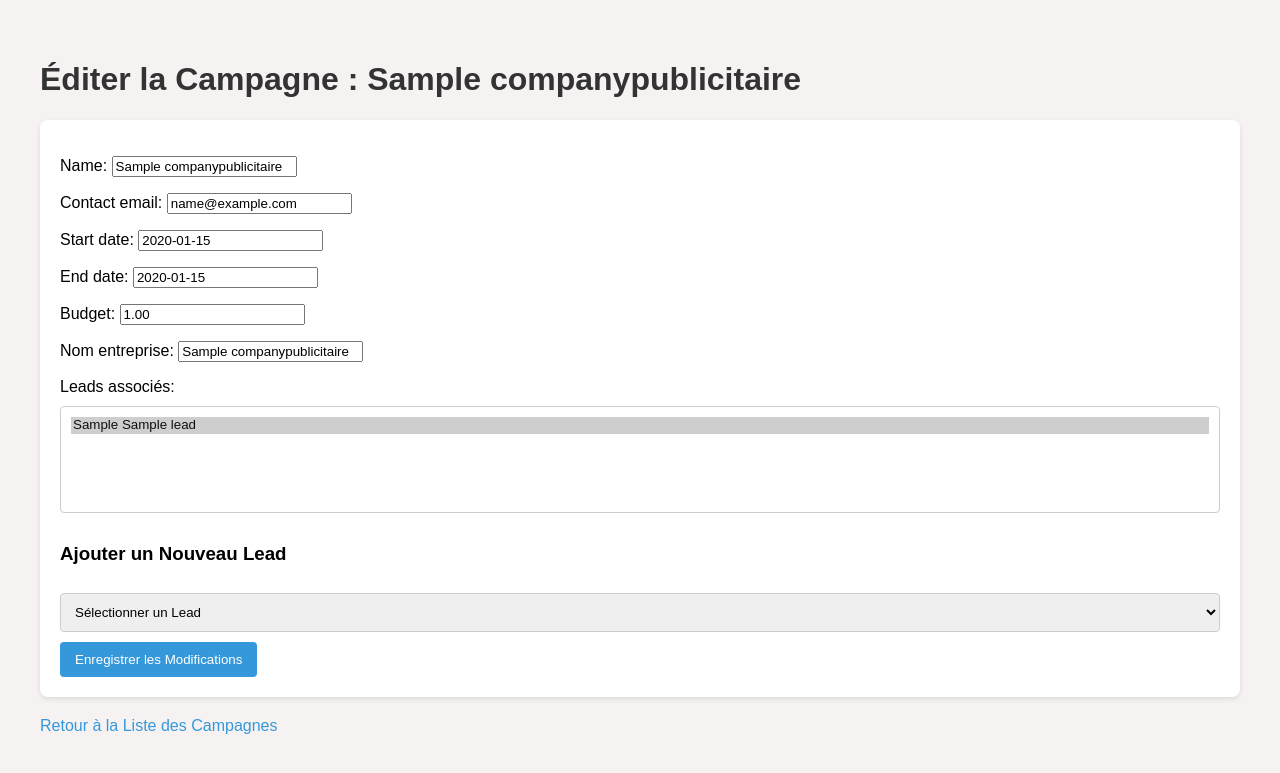
After one commit to ghizlane112/CRRM, a Django app: page /campaigns/edit/1/ in a window 1280 px wide. The commit adds this page. Shown: the top 773 px of the page. Run offline with Django 5.2, Linux system fonts and the light colour scheme; tables that the repository leaves empty hold one stand-in row (values such as "Sample post"); parts of the project's set-up code (start-up, migrations or seed data) failed here and were passed over.

Commit message:
ajouter la partie de editer dans campagne

```diff
--- a/Cenv/Projet/campaigns/forms.py
+++ b/Cenv/Projet/campaigns/forms.py
@@ -1,12 +1,11 @@
 from django import forms
 from .models import CompanyPublicitaire
-from lead.models import Lead  # Import du modèle Lead
+from lead.models import Lead
 
 class CampaignForm(forms.ModelForm):
-    # Utiliser une liste déroulante pour les leads
     leads = forms.ModelMultipleChoiceField(
-        queryset=Lead.objects.filter(is_deleted=False),  # Exclure les leads supprimés
-        widget=forms.SelectMultiple(attrs={'class': 'form-control'}),  # Sélection multiple
+        queryset=Lead.objects.filter(is_deleted=False),
+        widget=forms.SelectMultiple(attrs={'class': 'form-control', 'size': '5'}),  # Taille augmentée pour plus de visibilité
         required=False,
         label='Leads associés'
     )
@@ -15,12 +14,9 @@ class CampaignForm(forms.ModelForm):
         model = CompanyPublicitaire
         fields = ['name', 'contact_email', 'start_date', 'end_date', 'budget', 'nom_entreprise', 'leads']
 
-
-
-
     def save(self, commit=True):
         instance = super().save(commit=False)
         if commit:
             instance.save()
-            self.save_m2m()  # Sauvegarder les relations Many-to-Many
+            self.save_m2m()
         return instance
--- a/Cenv/Projet/campaigns/urls.py
+++ b/Cenv/Projet/campaigns/urls.py
@@ -7,4 +7,6 @@ urlpatterns = [
     path('add-campaign/', views.add_campaign, name='add_campaign'),
  path('export-campaigns/', views.export_campaigns, name='export_campaigns'),  # Vérifiez cette ligne
   path('export-campaigns-pdf/', views.export_campaigns_pdf, name='export_campaigns_pdf'),  # Ajoutez cette ligne
+        path('campaigns/edit/<int:campaign_id>/', views.edit_campaign, name='edit_campaign'),
+
  ]
--- a/Cenv/Projet/campaigns/views.py
+++ b/Cenv/Projet/campaigns/views.py
@@ -1,8 +1,9 @@
-from django.shortcuts import render
+
 from django.http import HttpResponse
 import openpyxl
+from django.http import HttpResponseRedirect
 # Create your views here.
-from django.shortcuts import render,redirect
+from django.shortcuts import render,redirect, get_object_or_404
 from .forms import CampaignForm
 from lead.models import Lead
 from .models import CompanyPublicitaire
@@ -24,11 +25,12 @@ def campaign_list(request):
 
 
 
+
 def add_campaign(request):
     if request.method == 'POST':
         form = CampaignForm(request.POST)
         if form.is_valid():
-            campaign = form.save()  # Sauvegarde la campagne et les relations Many-to-Many
+            form.save()
             return redirect('campaign_list')
     else:
         form = CampaignForm()
@@ -37,9 +39,6 @@ def add_campaign(request):
         'form': form,
     }
     return render(request, 'campaigns/add_campaign.html', context)
-
-
-
 
 def export_campaigns(request):
     # Créer un classeur Excel
@@ -130,3 +129,32 @@ def export_campaigns_pdf(request):
     response.write(buffer.read())
     buffer.close()
     return response
+
+
+
+def edit_campaign(request, campaign_id):
+    campaign = get_object_or_404(CompanyPublicitaire, id=campaign_id)
+    all_leads = Lead.objects.filter(is_deleted=False)  # Récupérer tous les leads
+
+    if request.method == 'POST':
+        form = CampaignForm(request.POST, instance=campaign)
+        new_lead_id = request.POST.get('new_lead')  # Récupérer le nouvel ID de lead
+        if form.is_valid():
+            form.save()  # Sauvegarder les modifications de la campagne
+
+            # Ajouter le nouvel lead s'il est sélectionné et n'est pas déjà présent
+            if new_lead_id:
+                lead = Lead.objects.get(id=new_lead_id)
+                if lead not in campaign.leads.all():  # Vérifier si le lead est déjà associé
+                    campaign.leads.add(lead)  # Ajouter le nouveau lead
+
+            return HttpResponseRedirect('/campaigns/')  # Rediriger vers la liste des campagnes
+    else:
+        form = CampaignForm(instance=campaign)
+
+    context = {
+        'form': form,
+        'all_leads': all_leads,  # Passer tous les leads au contexte
+        'campaign': campaign,  # Passer la campagne pour afficher le nom
+    }
+    return render(request, 'campaigns/edit_campaign.html', context)
--- /dev/null
+++ b/Cenv/Projet/templates/campaigns/edit_campaign.html
@@ -0,0 +1,69 @@
+<!DOCTYPE html>
+<html lang="fr">
+<head>
+    <meta charset="UTF-8">
+    <meta name="viewport" content="width=device-width, initial-scale=1.0">
+    <title>Éditer la Campagne</title>
+    <style>
+        body {
+            font-family: Arial, sans-serif;
+            margin: 20px;
+            padding: 20px;
+            background-color: #F6F2F2;
+        }
+        h1 {
+            color: #333;
+        }
+        form {
+            margin-bottom: 20px;
+            padding: 20px;
+            border-radius: 8px;
+            background-color: #fff;
+            box-shadow: 0 2px 5px rgba(0, 0, 0, 0.1);
+        }
+        .form-control {
+            width: 100%;
+            padding: 10px;
+            margin: 10px 0;
+            border: 1px solid #ccc;
+            border-radius: 4px;
+        }
+        button {
+            padding: 10px 15px;
+            color: #fff;
+            background-color: #3498db;
+            border: none;
+            border-radius: 4px;
+            cursor: pointer;
+        }
+        button:hover {
+            background-color: #2980b9;
+        }
+        a {
+            text-decoration: none;
+            color: #3498db;
+        }
+        a:hover {
+            text-decoration: underline;
+        }
+    </style>
+</head>
+<body>
+    <h1>Éditer la Campagne : {{ campaign.name }}</h1>
+    <form method="POST">
+        {% csrf_token %}
+        {{ form.as_p }}
+
+        <h3>Ajouter un Nouveau Lead</h3>
+        <select name="new_lead" class="form-control">
+            <option value="">Sélectionner un Lead</option>
+            {% for lead in all_leads %}
+                <option value="{{ lead.id }}">{{ lead.prenom }} {{ lead.nom }}</option>
+            {% endfor %}
+        </select>
+
+        <button type="submit">Enregistrer les Modifications</button>
+    </form>
+    <a href="{% url 'campaign_list' %}">Retour à la Liste des Campagnes</a>
+</body>
+</html>
```
Also changed, not shown: Cenv/Projet/templates/campaigns/campaign_list.html (+19 -10 lines).
